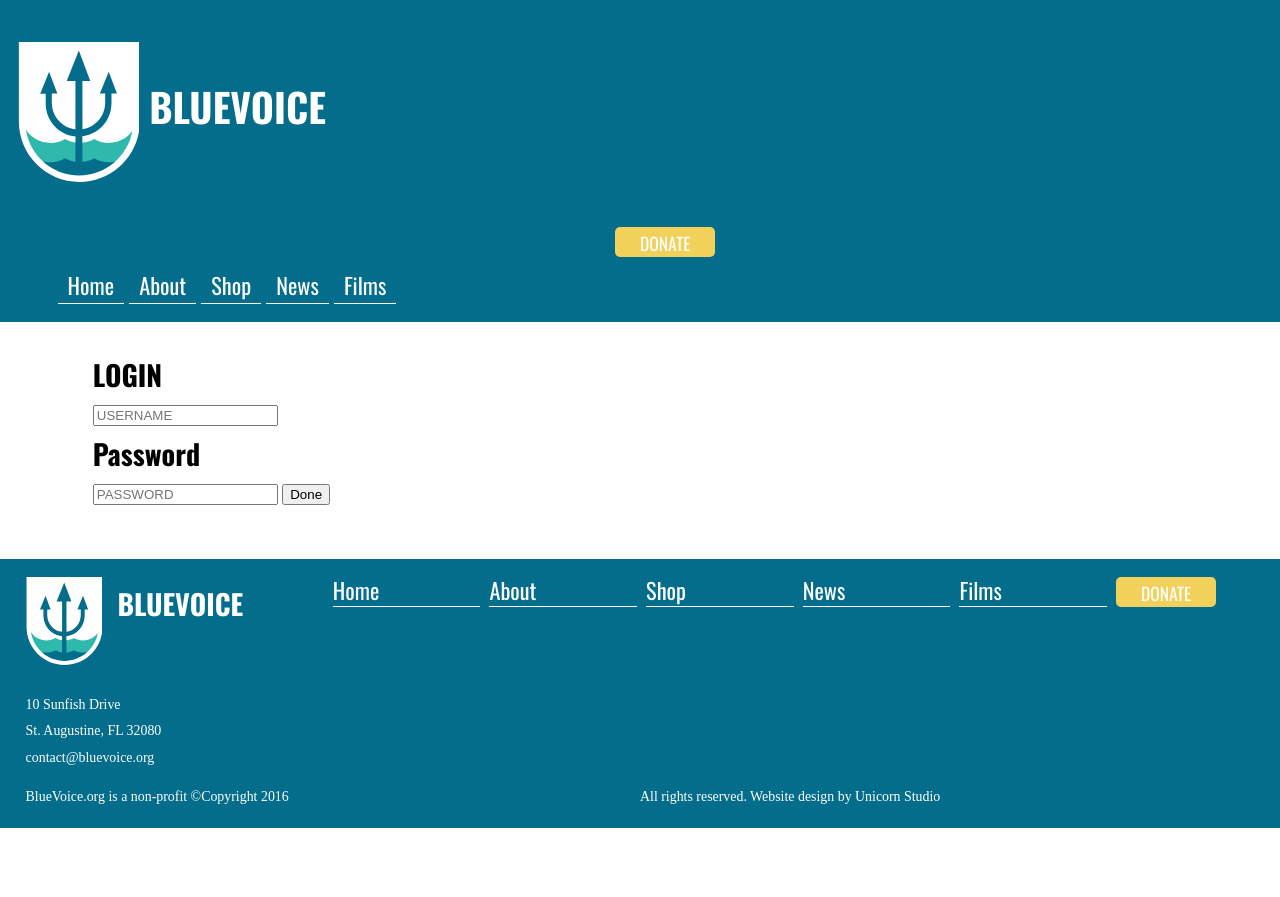
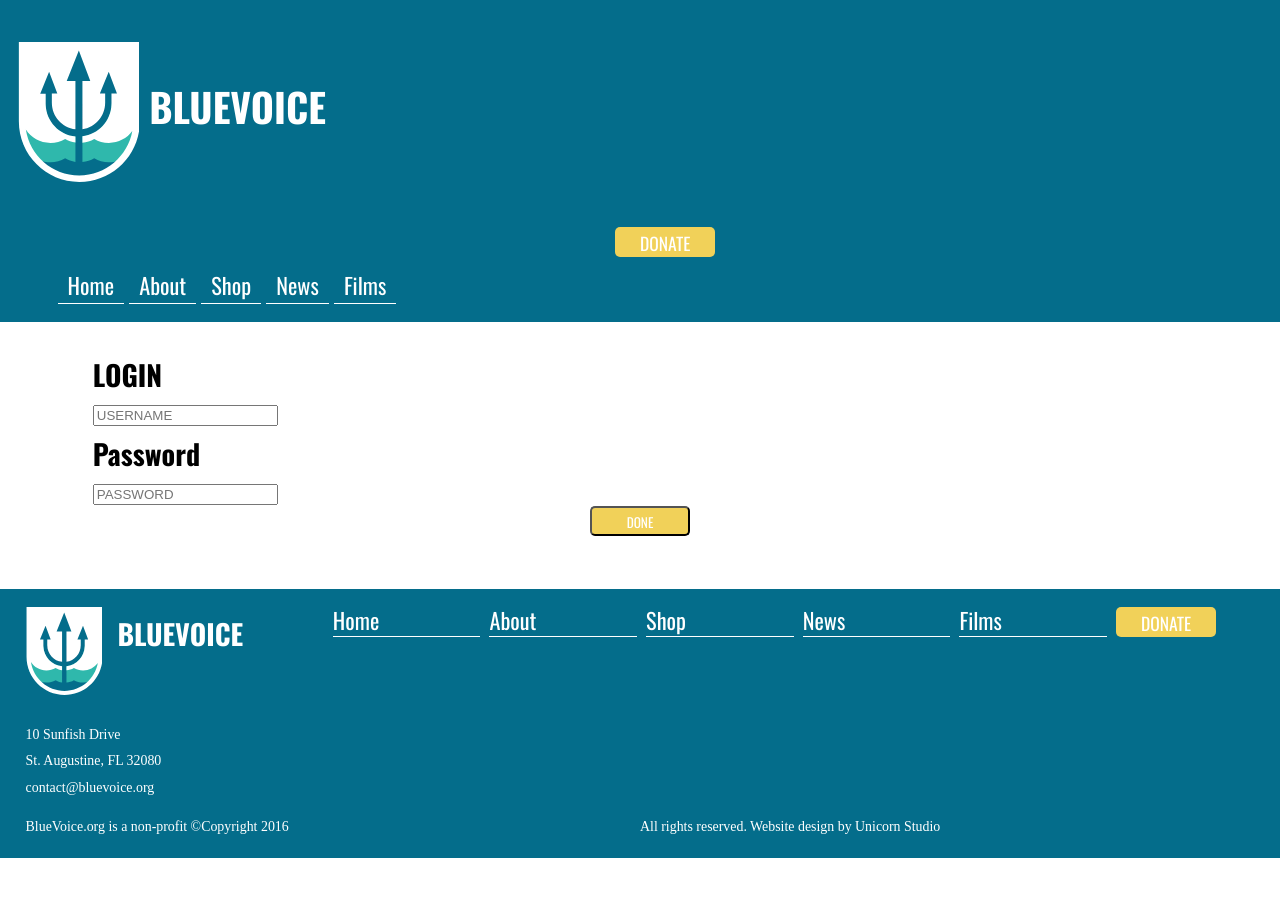
Before and after one commit to gumbey/blue-voice, a Jekyll site: the page built from login.html, in a window 1280 px wide. Shown: the top 897 px of the page. Built offline with Jekyll 4.4.1, drawn with Linux system fonts in a browser that asks for light colours; nearby versions of some CDN libraries; some web fonts are replaced; a style sheet for code colours, icons or effects is not loaded.

Commit message:
doc(*): add style

```diff
--- a/css/style.css
+++ b/css/style.css
@@ -1218,3 +1218,19 @@ h1 {
     float: left;
   }
 }
+
+.submit {
+  background-color: #f1d159;
+  border-radius: 5px;
+  padding-top: 3px;
+  display: block;
+  margin: 0 auto;
+  width: 100px;
+  height: 30px;
+  font-family: "Oswald", Helvetica, Arial, sans-serif;
+  list-style-type: none;
+  text-decoration: none;
+  color: #fff;
+  text-transform: uppercase;
+  text-align: center;
+}
```
